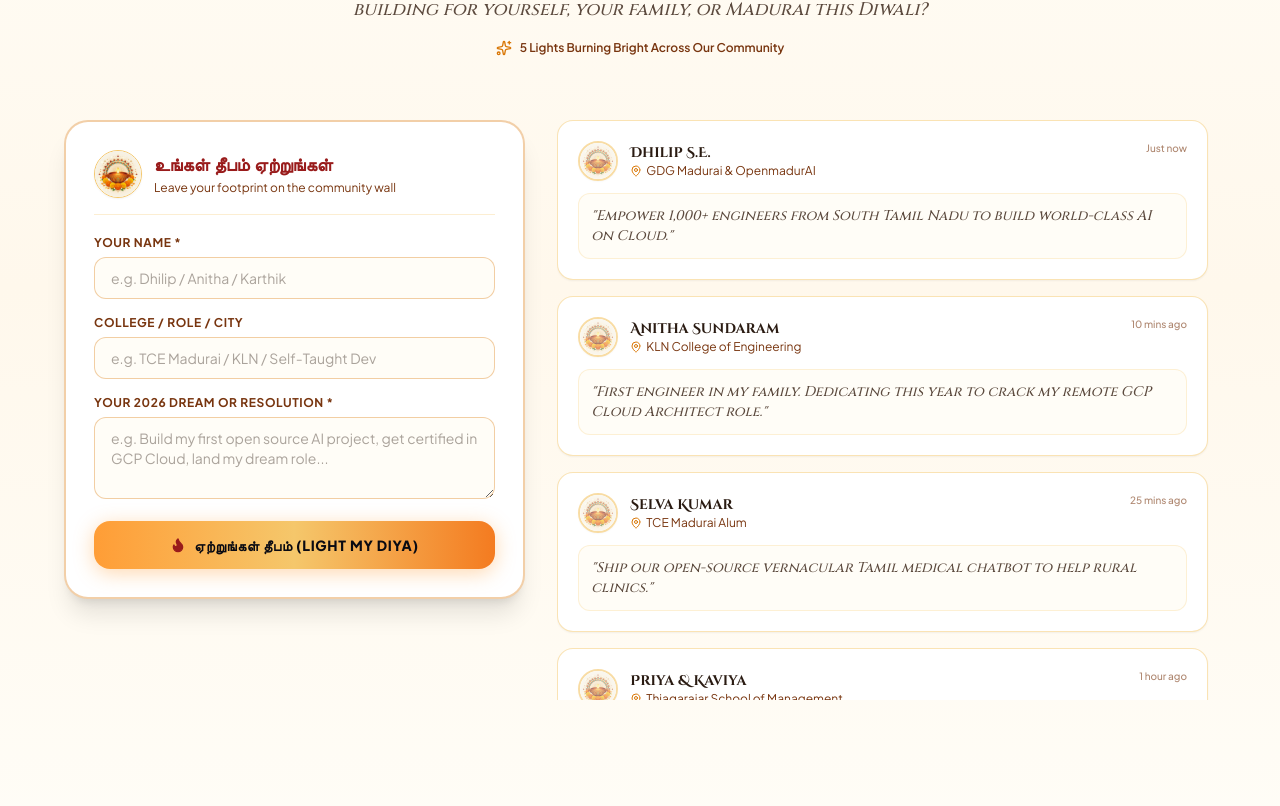
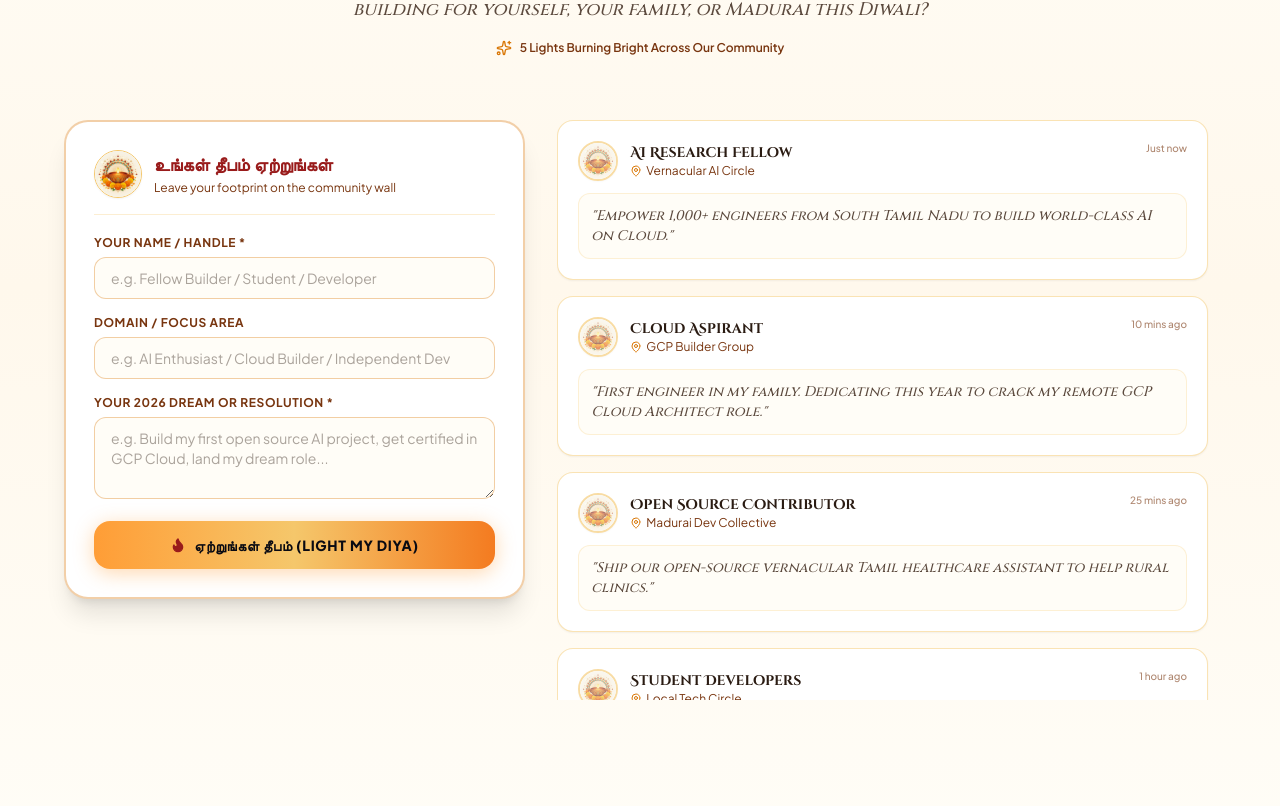
Before and after one commit to DHILIP-S-E/gcp-cloud-intro, a React (Vite) app: page / in a window 1280 px wide. Shown: the part 1494-2300 px from the top of the page. Built offline with nearby package versions, Linux system fonts and the light colour scheme; a web font is replaced by a local one.

Commit message:
refactor: remove specific college names and real person names in favor of generic community roles

```diff
--- a/src/components/InteractiveDiyaSection.tsx
+++ b/src/components/InteractiveDiyaSection.tsx
@@ -16,40 +16,40 @@ interface CommunityLight {
 const INITIAL_COMMUNITY_LIGHTS: CommunityLight[] = [
   {
     id: 'seed-1',
-    name: 'Dhilip S.E.',
-    collegeOrRole: 'GDG Madurai & OpenmadurAI',
+    name: 'AI Research Fellow',
+    collegeOrRole: 'Vernacular AI Circle',
     resolution: 'Empower 1,000+ engineers from South Tamil Nadu to build world-class AI on Cloud.',
     timestamp: 'Just now',
     flameColor: '#FF9D36',
   },
   {
     id: 'seed-2',
-    name: 'Anitha Sundaram',
-    collegeOrRole: 'KLN College of Engineering',
+    name: 'Cloud Aspirant',
+    collegeOrRole: 'GCP Builder Group',
     resolution: 'First engineer in my family. Dedicating this year to crack my remote GCP Cloud Architect role.',
     timestamp: '10 mins ago',
     flameColor: '#F5C76B',
   },
   {
     id: 'seed-3',
-    name: 'Selva Kumar',
-    collegeOrRole: 'TCE Madurai Alum',
-    resolution: 'Ship our open-source vernacular Tamil medical chatbot to help rural clinics.',
+    name: 'Open Source Contributor',
+    collegeOrRole: 'Madurai Dev Collective',
+    resolution: 'Ship our open-source vernacular Tamil healthcare assistant to help rural clinics.',
     timestamp: '25 mins ago',
     flameColor: '#FF9D36',
   },
   {
     id: 'seed-4',
-    name: 'Priya & Kaviya',
-    collegeOrRole: 'Thiagarajar School of Management',
-    resolution: 'Build an AI product that helps Madurai jasmine and cotton weavers find fair global prices.',
+    name: 'Student Developers',
+    collegeOrRole: 'Local Tech Circle',
+    resolution: 'Build an AI tool that helps local artisans and weavers discover fair global markets.',
     timestamp: '1 hour ago',
     flameColor: '#F5C76B',
   },
   {
     id: 'seed-5',
-    name: 'Vigneshwaran',
-    collegeOrRole: 'Self-Taught Python Builder',
+    name: 'Self-Taught Builder',
+    collegeOrRole: 'Independent Creator',
     resolution: 'Prove that you don’t need a fancy metro pin code to build models that serve millions.',
     timestamp: '2 hours ago',
     flameColor: '#FF9D36',
@@ -171,12 +171,12 @@ export const InteractiveDiyaSection: React.FC = () => {
             <form onSubmit={handleDedicateLight} className="space-y-4">
               <div>
                 <label className="block text-xs font-bold uppercase tracking-wider text-[#78350F] mb-1.5">
-                  Your Name *
+                  Your Name / Handle *
                 </label>
                 <input
                   type="text"
                   required
-                  placeholder="e.g. Dhilip / Anitha / Karthik"
+                  placeholder="e.g. Fellow Builder / Student / Developer"
                   value={userName}
                   onChange={(e) => setUserName(e.target.value)}
                   className="w-full px-4 py-2.5 rounded-xl border border-[#D97706]/35 bg-[#FFFDF7] text-[#2A1B12] placeholder-[#2A1B12]/40 text-sm focus:outline-none focus:border-[#D97706] focus:ring-1 focus:ring-[#D97706]"
@@ -185,11 +185,11 @@ export const InteractiveDiyaSection: React.FC = () => {
 
               <div>
                 <label className="block text-xs font-bold uppercase tracking-wider text-[#78350F] mb-1.5">
-                  College / Role / City
+                  Domain / Focus Area
                 </label>
                 <input
                   type="text"
-                  placeholder="e.g. TCE Madurai / KLN / Self-Taught Dev"
+                  placeholder="e.g. AI Enthusiast / Cloud Builder / Independent Dev"
                   value={userRole}
                   onChange={(e) => setUserRole(e.target.value)}
                   className="w-full px-4 py-2.5 rounded-xl border border-[#D97706]/35 bg-[#FFFDF7] text-[#2A1B12] placeholder-[#2A1B12]/40 text-sm focus:outline-none focus:border-[#D97706] focus:ring-1 focus:ring-[#D97706]"
--- a/src/components/WishCardGenerator.tsx
+++ b/src/components/WishCardGenerator.tsx
@@ -62,7 +62,7 @@ export const WishCardGenerator: React.FC = () => {
               </label>
               <input
                 type="text"
-                placeholder="e.g. Priyadharshini / Amma & Appa / Dev Team"
+                placeholder="e.g. Mentor / Dev Peer / Our Team"
                 value={recipientName}
                 onChange={(e) => setRecipientName(e.target.value)}
                 className="w-full px-4 py-3 rounded-xl border border-[#D97706]/35 bg-[#FFFDF7] text-[#2A1B12] placeholder-[#2A1B12]/40 text-sm focus:outline-none focus:border-[#D97706] focus:ring-1 focus:ring-[#D97706]"
@@ -75,7 +75,7 @@ export const WishCardGenerator: React.FC = () => {
               </label>
               <input
                 type="text"
-                placeholder="e.g. Karthik / OpenmadurAI Builder"
+                placeholder="e.g. Community Builder / Fellow Engineer"
                 value={senderName}
                 onChange={(e) => setSenderName(e.target.value)}
                 className="w-full px-4 py-3 rounded-xl border border-[#D97706]/35 bg-[#FFFDF7] text-[#2A1B12] placeholder-[#2A1B12]/40 text-sm focus:outline-none focus:border-[#D97706] focus:ring-1 focus:ring-[#D97706]"
```
